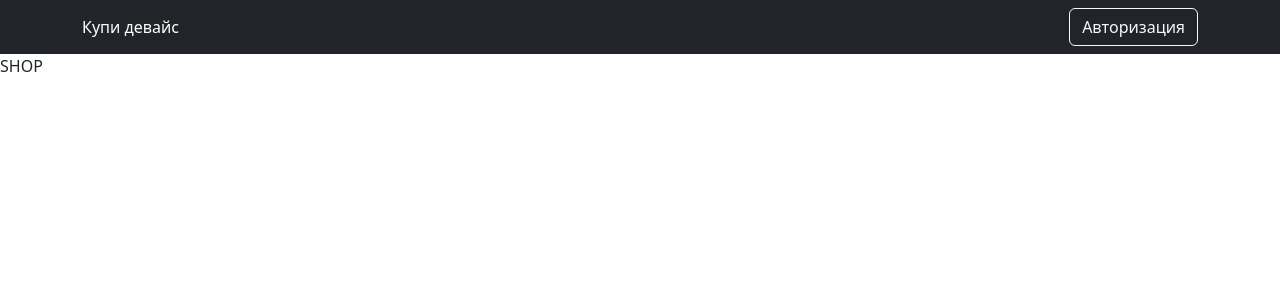
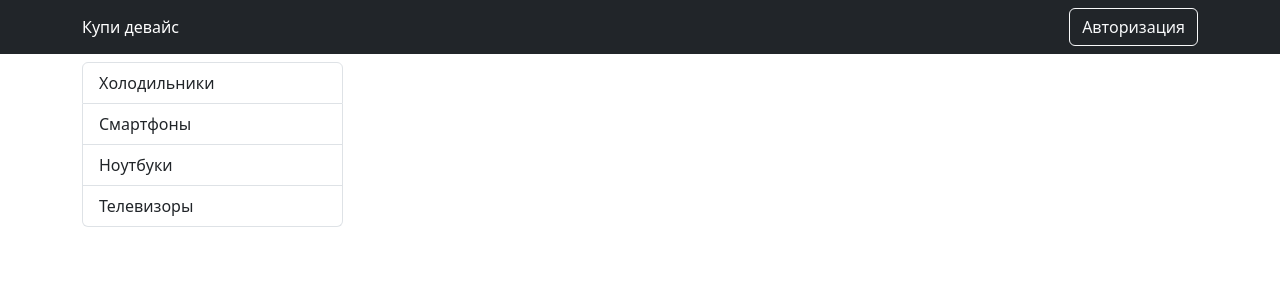
Before and after one commit to SidorovVladimir/online-store, a React (Create React App) app in the folder client/: page / in a window 1280 px wide. Shown: the top 300 px of the page. Built offline with nearby package versions, Linux system fonts and the light colour scheme.

Commit message:
adds TypeBar and update shop page

```diff
--- /dev/null
+++ b/client/src/components/TypeBar.jsx
@@ -0,0 +1,25 @@
+import React, { useContext } from "react";
+import { Context } from "../index.js";
+import { observer } from 'mobx-react-lite';
+import { ListGroup } from "react-bootstrap";
+
+const TypeBar = observer(() => {
+  const { device } = useContext(Context);
+
+  return (
+    <ListGroup>
+      {device.types.map((type) =>
+        <ListGroup.Item
+          style={{cursor: 'pointer'}}
+          active={device.selectedType.id === type.id}
+          key={type.id}
+          onClick={() => device.setSelectedType(type)}
+        >
+          {type.name}
+        </ListGroup.Item>
+      )}
+    </ListGroup>
+  )
+});
+
+export default TypeBar;
--- a/client/src/pages/Auth.js
+++ b/client/src/pages/Auth.js
@@ -1,25 +1,35 @@
 import React from "react";
 import { Container, Card, Form, Button, Row, Col } from "react-bootstrap";
-import { NavLink } from "react-router-dom";
-import { REGISTRATION_ROUTE } from "../utils/consts";
+import { NavLink, useLocation } from "react-router-dom";
+import { LOGIN_ROUTE, REGISTRATION_ROUTE } from "../utils/consts";
 
 const Auth = () => {
+  const location = useLocation();
+  const isLogin = location.pathname === LOGIN_ROUTE;
   return (
     <Container
       className="justify-content-center align-items-center d-flex"
       style={{height: window.innerHeight - 54}}
     >
       <Card style={{width: 600}} className="p-5">
-        <h2 className="m-auto">Авторизация</h2>
+        <h2 className="m-auto">{isLogin ? 'Авторизация' : 'Регистрация'}</h2>
         <Form className="d-flex flex-column">
           <Form.Control className="mt-3" placeholder="Введите ваш email..."/>
           <Form.Control className="mt-3" placeholder="Введите ваш пароль..."/>
           <Row className="d-flex mt-3 align-items-center">
-            <Col className="d-flex justify-content-between">
-              Нет аккаунта? <NavLink style={{textDecoration: 'none'}} to={REGISTRATION_ROUTE}>Зарегистрируйся!</NavLink>
-            </Col>
+            {isLogin ?
+              <Col>
+                Нет аккаунта? <NavLink style={{textDecoration: 'none'}} to={REGISTRATION_ROUTE}>Зарегистрируйся!</NavLink>
+              </Col>
+              :
+              <Col>
+                Есть аккаунт? <NavLink style={{textDecoration: 'none'}} to={LOGIN_ROUTE}>Войдите!</NavLink>
+              </Col>
+            }
             <Col className="d-flex justify-content-end">
-              <Button variant="outline-success">Войти</Button>
+              <Button variant="outline-success">
+                {isLogin ? 'Войти' : 'Регистрация'}
+              </Button>
             </Col>
           </Row>
         </Form>
--- a/client/src/pages/Shop.js
+++ b/client/src/pages/Shop.js
@@ -1,10 +1,18 @@
 import React from "react";
+import { Col, Container, Row } from "react-bootstrap";
+import TypeBar from "../components/TypeBar.jsx";
 
 const Shop = () => {
   return (
-    <div>
-      SHOP
-    </div>
+    <Container>
+      <Row className="mt-2">
+        <Col md={3}>
+          <TypeBar />
+        </Col>
+        <Col md={9}>
+        </Col>
+      </Row>
+    </Container>
   )
 };
 
--- a/client/src/store/DeviceStore.js
+++ b/client/src/store/DeviceStore.js
@@ -5,6 +5,8 @@ export default class DeviceStore {
     this._types = [
        { id: 1, name: 'Холодильники' },
        { id: 2, name: 'Смартфоны' },
+       { id: 3, name: 'Ноутбуки' },
+       { id: 4, name: 'Телевизоры' },
     ];
     this._brands = [
       { id: 1, name: 'Samsung' },
@@ -16,6 +18,8 @@ export default class DeviceStore {
       { id: 3, name: 'Iphone 12pro', price: 250000, rating: 5, img: 'https://www.purposechurch.com' },
       { id: 4, name: 'Iphone 12pro', price: 250000, rating: 5, img: 'https://www.purposechurch.com' },
     ];
+
+    this._selectedType = {};
 
     makeAutoObservable(this);
   }
@@ -32,6 +36,10 @@ export default class DeviceStore {
     this._devices = devices;
   }
 
+  setSelectedType(type) {
+    this._selectedType = type;
+  }
+
   get types() {
     return this._types;
   }
@@ -43,4 +51,8 @@ export default class DeviceStore {
   get devices() {
     return this._devices
   }
+
+  get selectedType() {
+    return this._selectedType;
+  }
 };
```
